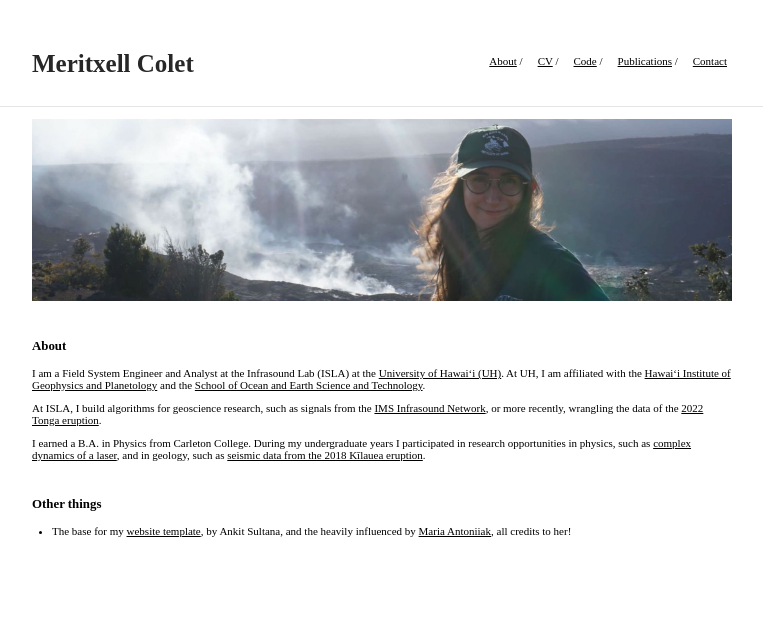
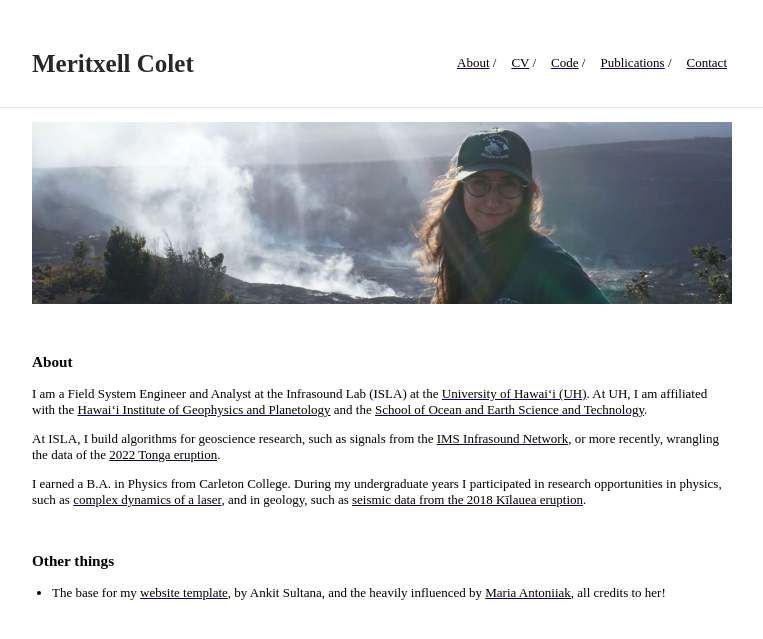
Before and after one commit to MeritxellC/MeritxellC.github.io, a Jekyll site: the page built from index.md, in a window 1280 px wide. Shown: the top 639 px of the page, without its empty margins (258-1021 px from the left). Built offline with Jekyll 4.4.1, drawn with Linux system fonts in a browser that asks for light colours.

Commit message:
more aesthetics

```diff
--- a/_sass/_style.scss
+++ b/_sass/_style.scss
@@ -10,13 +10,14 @@ html {
     padding: 0;
 }
 body {
-    font-size: 11px;
+    font-size: 13px;
     margin: 0;
     font-family: "Arvo";
     height: 100%;
 }
 a {
     text-decoration: underline;
+    text-decoration-color: #030764;
     color: $accent;
 }
 a:hover {
```
